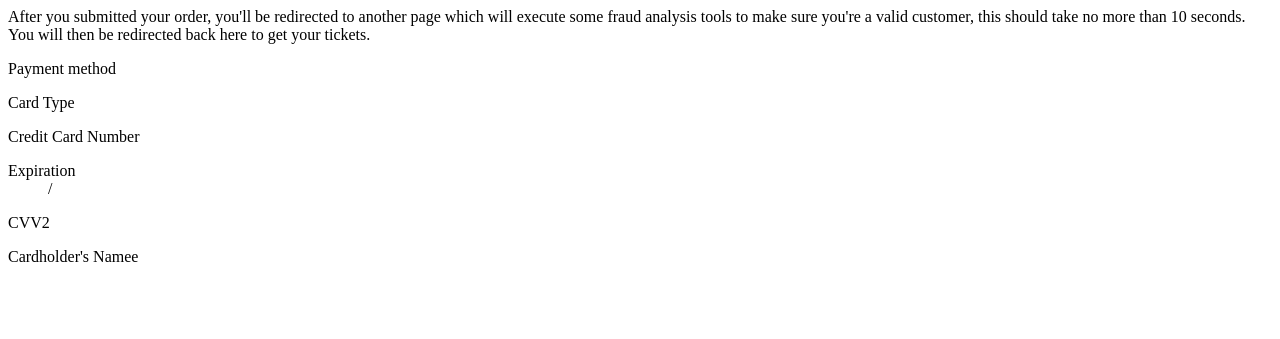
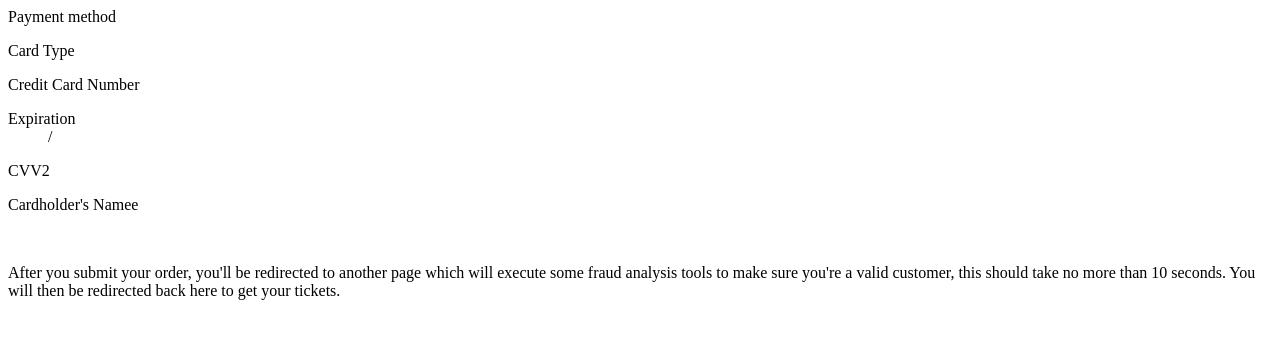
Before and after one commit to opportuno-tech/pretix-qpaypro, a Django app: template pretix_qpaypro/templates/pretix_qpaypro/checkout_payment_confirm.html in a window 1280 px wide. Shown: the top 339 px of the page. Run offline with Django 3.2, Linux system fonts and the light colour scheme; the template is opened without the code that fills it, so the values that code supplies are empty.

Commit message:
Moving description below

```diff
--- a/pretix_qpaypro/templates/pretix_qpaypro/checkout_payment_confirm.html
+++ b/pretix_qpaypro/templates/pretix_qpaypro/checkout_payment_confirm.html
@@ -1,9 +1,5 @@
 {% load i18n %}
 
-<p>{% blocktrans trimmed %}
-    After you submitted your order, you'll be redirected to another page which will execute some fraud analysis tools to make sure you're a valid customer, this should take no more than 10 seconds.
-    You will then be redirected back here to get your tickets.
-{% endblocktrans %}</p>
 <dl class="dl-horizontal">
     <dt>{% trans "Payment method" %}</dt>
     <dd>{{ provider.public_name }}</dd>
@@ -28,3 +24,8 @@
     <dt>{% trans "Cardholder\'s Namee" %}</dt>
     <dd>{{ cc_name }}</dd>
 </dl>
+<br />
+<p>{% blocktrans trimmed %}
+    After you submit your order, you'll be redirected to another page which will execute some fraud analysis tools to make sure you're a valid customer, this should take no more than 10 seconds.
+    You will then be redirected back here to get your tickets.
+{% endblocktrans %}</p>
```
